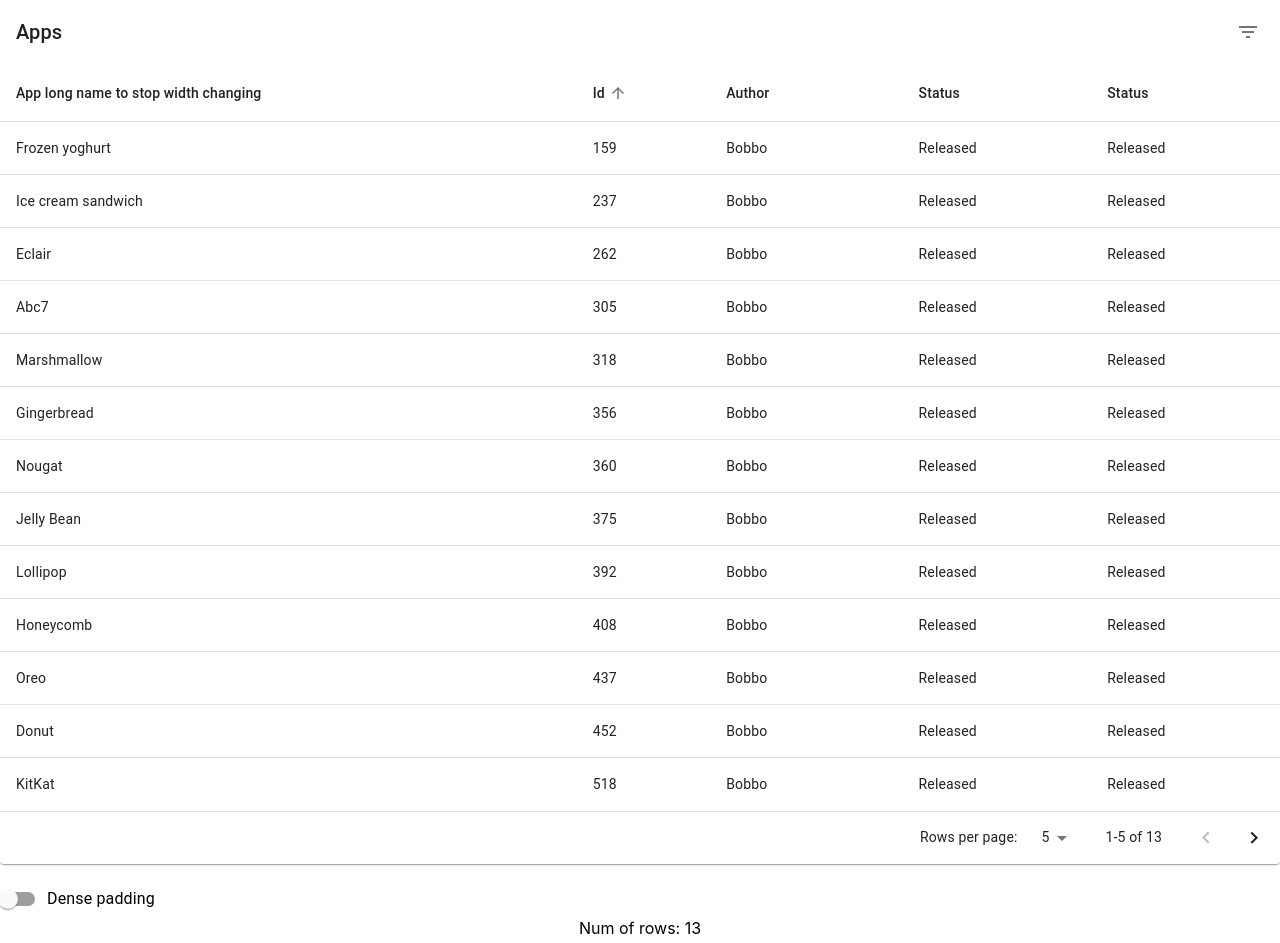
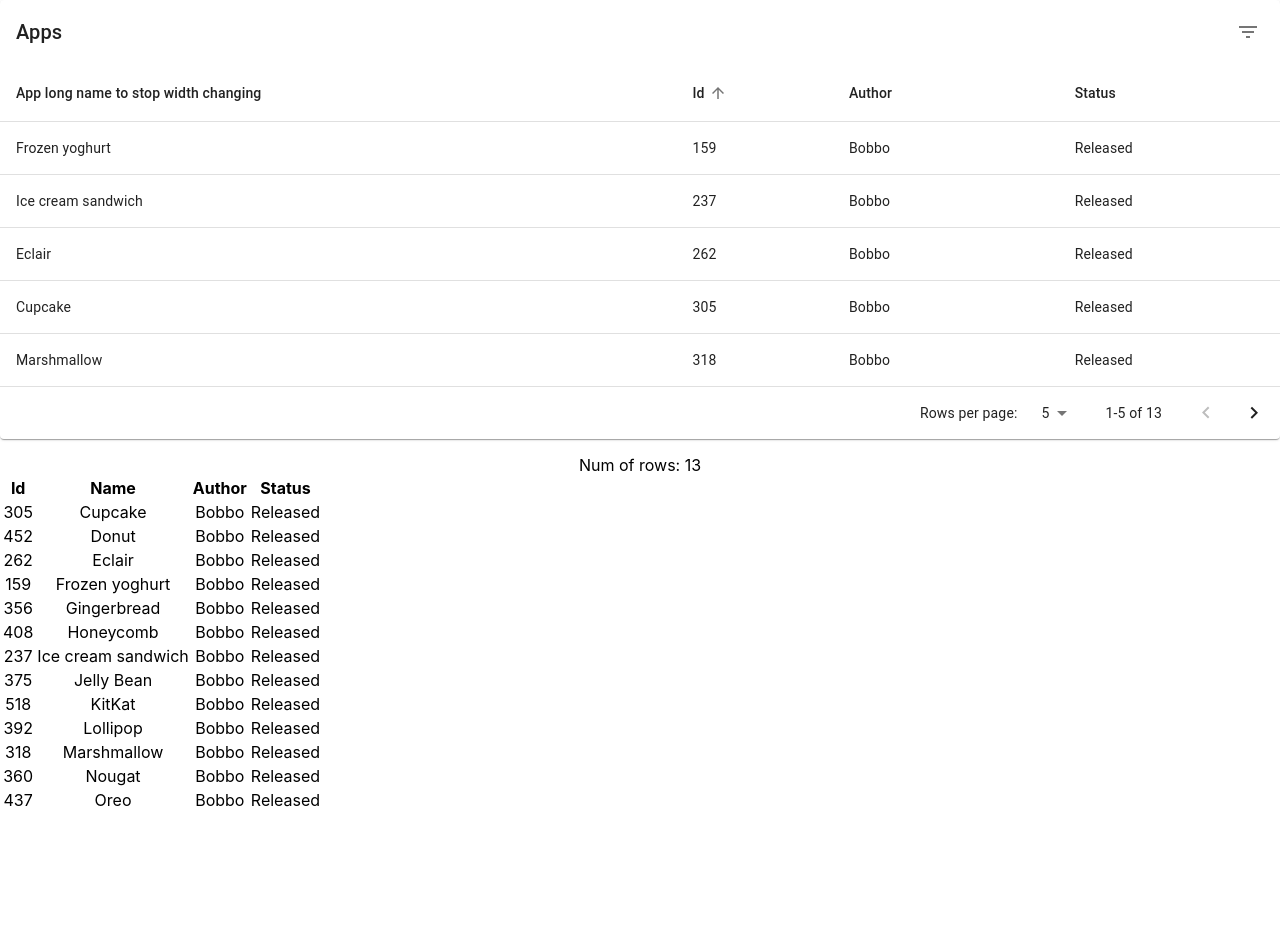
Before and after one commit to meselgroth/react-typescript-mobx, a React (Create React App) app: page / in a window 1280 px wide. Shown: the top 943 px of the page. After the commit the page ends 813 px from the top, so only its background shows below. Built offline with nearby package versions, Linux system fonts and the light colour scheme.

Commit message:
MaterialTable: Continue. Paging to tableStore. Take dense away.

```diff
--- a/src/CreateAppsMaterialTable.tsx
+++ b/src/CreateAppsMaterialTable.tsx
@@ -25,23 +25,23 @@ import TableStore from './TableStore';
 import { EnhancedTable } from './MaterialTable';
 import { stableSort, getComparator } from './stableSort';
 
-const tableStore = new TableStore();
-
+const tblStore = new TableStore();
 
 export const CreateAppsMaterialTable = observer(({ store }: { store: Store }) => {
   // FOR head, create map of fields with lables. Reuse fields(keys) for orderBy
+  tblStore.setTotalCount(store.appsCount);
 
-  tableStore.rows = stableSort(store.apps, getComparator(tableStore.order, tableStore.orderBy))
-    // .slice(page * rowsPerPage, page * rowsPerPage + rowsPerPage)
+  tblStore.rows = stableSort(store.apps, getComparator(tblStore.order, tblStore.orderBy))
+    .slice(tblStore.page * tblStore.rowsPerPage, tblStore.page * tblStore.rowsPerPage + tblStore.rowsPerPage)
     .map((row, index) => {
       const isItemSelected = isSelected(row.name);
       const labelId = `enhanced-table-checkbox-${index}`;
 
-      return <CreateRow row={row} isItemSelected={isItemSelected} labelId={labelId} />;
+      return <CreateRow key={index} row={row} isItemSelected={isItemSelected} labelId={labelId} />;
     });
 
   return (
-    <EnhancedTable store={tableStore} />
+    <EnhancedTable store={tblStore} />
   );
 });
 
@@ -61,28 +61,27 @@ function CreateRow({ row, isItemSelected, labelId }: { row: Entity; isItemSelect
     <TableCell align="left">{row.id}</TableCell>
     <TableCell align="left">{row.author}</TableCell>
     <TableCell align="left">{row.status}</TableCell>
-    <TableCell align="left">{row.status}</TableCell>
   </TableRow>;
 }
 
-const isSelected = (name: string) => tableStore.selected.indexOf(name) !== -1;
+const isSelected = (name: string) => tblStore.selected.indexOf(name) !== -1;
 
 const handleClick = (event: React.MouseEvent<unknown>, name: string) => {
-  const selectedIndex = tableStore.selected.indexOf(name);
+  const selectedIndex = tblStore.selected.indexOf(name);
   let newSelected: string[] = [];
 
   if (selectedIndex === -1) {
-    newSelected = newSelected.concat(tableStore.selected, name);
+    newSelected = newSelected.concat(tblStore.selected, name);
   } else if (selectedIndex === 0) {
-    newSelected = newSelected.concat(tableStore.selected.slice(1));
-  } else if (selectedIndex === tableStore.selected.length - 1) {
-    newSelected = newSelected.concat(tableStore.selected.slice(0, -1));
+    newSelected = newSelected.concat(tblStore.selected.slice(1));
+  } else if (selectedIndex === tblStore.selected.length - 1) {
+    newSelected = newSelected.concat(tblStore.selected.slice(0, -1));
   } else if (selectedIndex > 0) {
     newSelected = newSelected.concat(
-      tableStore.selected.slice(0, selectedIndex),
-      tableStore.selected.slice(selectedIndex + 1),
+      tblStore.selected.slice(0, selectedIndex),
+      tblStore.selected.slice(selectedIndex + 1),
     );
   }
 
-  tableStore.setSelected(newSelected);
+  tblStore.setSelected(newSelected);
 };
--- a/src/MaterialTable.tsx
+++ b/src/MaterialTable.tsx
@@ -14,8 +14,6 @@ import Typography from '@material-ui/core/Typography';
 import Paper from '@material-ui/core/Paper';
 import IconButton from '@material-ui/core/IconButton';
 import Tooltip from '@material-ui/core/Tooltip';
-import FormControlLabel from '@material-ui/core/FormControlLabel';
-import Switch from '@material-ui/core/Switch';
 import DeleteIcon from '@material-ui/icons/Delete';
 import FilterListIcon from '@material-ui/icons/FilterList';
 import { observer } from 'mobx-react';
@@ -34,7 +32,6 @@ const headCells: HeadCell[] = [
   { id: 'name', numeric: false, disablePadding: false, label: 'App long name to stop width changing' },
   { id: 'id', numeric: false, disablePadding: false, label: 'Id' },
   { id: 'author', numeric: false, disablePadding: false, label: 'Author' },
-  { id: 'status', numeric: false, disablePadding: false, label: 'Status' },
   { id: 'status', numeric: false, disablePadding: false, label: 'Status' },
 ];
 
@@ -171,9 +168,6 @@ const useStyles = makeStyles((theme: Theme) =>
 
 export const EnhancedTable = observer(({ store }: { store: TableStore}) => {
   const classes = useStyles();
-  const [page, setPage] = React.useState(0);
-  const [dense, setDense] = React.useState(false);
-  const [rowsPerPage, setRowsPerPage] = React.useState(5);
 
   const handleRequestSort = (event: React.MouseEvent<unknown>, property: keyof Entity) => {
     const isAsc = store.orderBy === property && store.order === 'asc';
@@ -182,20 +176,15 @@ export const EnhancedTable = observer(({ store }: { store: TableStore}) => {
   };
 
   const handleChangePage = (event: unknown, newPage: number) => {
-    setPage(newPage);
+    store.setPage(newPage);
   };
 
   const handleChangeRowsPerPage = (event: React.ChangeEvent<HTMLInputElement>) => {
-    setRowsPerPage(parseInt(event.target.value, 10));
-    setPage(0);
+    store.setRowsPerPage(parseInt(event.target.value, 10));
+    store.setPage(0);
   };
 
-  const handleChangeDense = (event: React.ChangeEvent<HTMLInputElement>) => {
-    setDense(event.target.checked);
-  };
-
-
-  const emptyRows = rowsPerPage - Math.min(rowsPerPage, store.rows.length - page * rowsPerPage);
+  const emptyRows = store.rowsPerPage - Math.min(store.rowsPerPage, store.totalCount - store.page * store.rowsPerPage);
 
   return (
     <div className={classes.root}>
@@ -205,7 +194,7 @@ export const EnhancedTable = observer(({ store }: { store: TableStore}) => {
           <Table
             className={classes.table}
             aria-labelledby="tableTitle"
-            size={dense ? 'small' : 'medium'}
+            size={'medium'}
             aria-label="enhanced table"
           >
             <EnhancedTableHead
@@ -213,13 +202,14 @@ export const EnhancedTable = observer(({ store }: { store: TableStore}) => {
               order={store.order}
               orderBy={store.orderBy}
               onRequestSort={handleRequestSort}
-              rowCount={store.rowCount}
+              rowCount={store.totalCount}
             />
             <TableBody>
               {store.rows}
               {emptyRows > 0 && (
-                <TableRow style={{ height: (dense ? 33 : 53) * emptyRows }}>
-                  <TableCell colSpan={6} />
+                <TableRow style={{ height: 53 * emptyRows }}>
+                  {/* !!Set col count, required?!! */}
+                  <TableCell colSpan={5} />
                 </TableRow>
               )}
             </TableBody>
@@ -228,17 +218,13 @@ export const EnhancedTable = observer(({ store }: { store: TableStore}) => {
         <TablePagination
           rowsPerPageOptions={[5, 10, 25]}
           component="div"
-          count={store.rowCount}
-          rowsPerPage={rowsPerPage}
-          page={page}
+          count={store.totalCount}
+          rowsPerPage={store.rowsPerPage}
+          page={store.page}
           onChangePage={handleChangePage}
           onChangeRowsPerPage={handleChangeRowsPerPage}
         />
       </Paper>
-      <FormControlLabel
-        control={<Switch checked={dense} onChange={handleChangeDense} />}
-        label="Dense padding"
-      />
     </div>
   );
 });
--- a/src/Store.tsx
+++ b/src/Store.tsx
@@ -12,15 +12,15 @@ export default class Store {
     })
     this.apps = rows;
 
-    setInterval(() => {
-      this.changeName('305', 'Abc' + Math.round(Math.random() * 10));
-    }, 1000);
+    // setInterval(() => {
+    //   this.changeName('305', 'Abc' + Math.round(Math.random() * 10));
+    // }, 1000);
 
-    let idCount = 3;
-    setInterval(() => {
-      this.addApp({ id: idCount.toString(), name: String.fromCharCode(Math.round(Math.random() * 100+20)), author:'jjj', status:'Released' });
-      idCount++;
-    }, 10000);
+    // let idCount = 3;
+    // setInterval(() => {
+    //   this.addApp({ id: idCount.toString(), name: String.fromCharCode(Math.round(Math.random() * 100+20)), author:'jjj', status:'Released' });
+    //   idCount++;
+    // }, 10000);
   }
 
   changeName(id: string, newName: string) {
--- a/src/TableStore.ts
+++ b/src/TableStore.ts
@@ -4,24 +4,33 @@ import { makeAutoObservable } from "mobx";
 import { Entity } from './Store';
 
 export default class TableStore {
+  totalCount: number = 0;
   rows: Array<ReactNode> = [];
   orderBy: keyof Entity = 'id'; // FIX
   order: Order = 'asc';
   selected: string[] = [];
+  page: number = 0;
+  rowsPerPage: number = 5;
 
   constructor() {
     makeAutoObservable(this);
   }
-  get rowCount() {
-    return this.rows.length;
+  setTotalCount(count: number) {
+    this.totalCount = count;
   }
   setOrder(order: Order) {
-    this.order=order;
+    this.order = order;
   }
   setOrderBy(property: keyof Entity) {
-    this.orderBy=property;
+    this.orderBy = property;
   }
   setSelected(newSelected: string[]) {
-      this.selected=newSelected;
+    this.selected = newSelected;
+  }
+  setPage(newPage: number) {
+    this.page = newPage;
+  }
+  setRowsPerPage(arg0: number) {
+    this.rowsPerPage = arg0;
   }
 }
```
